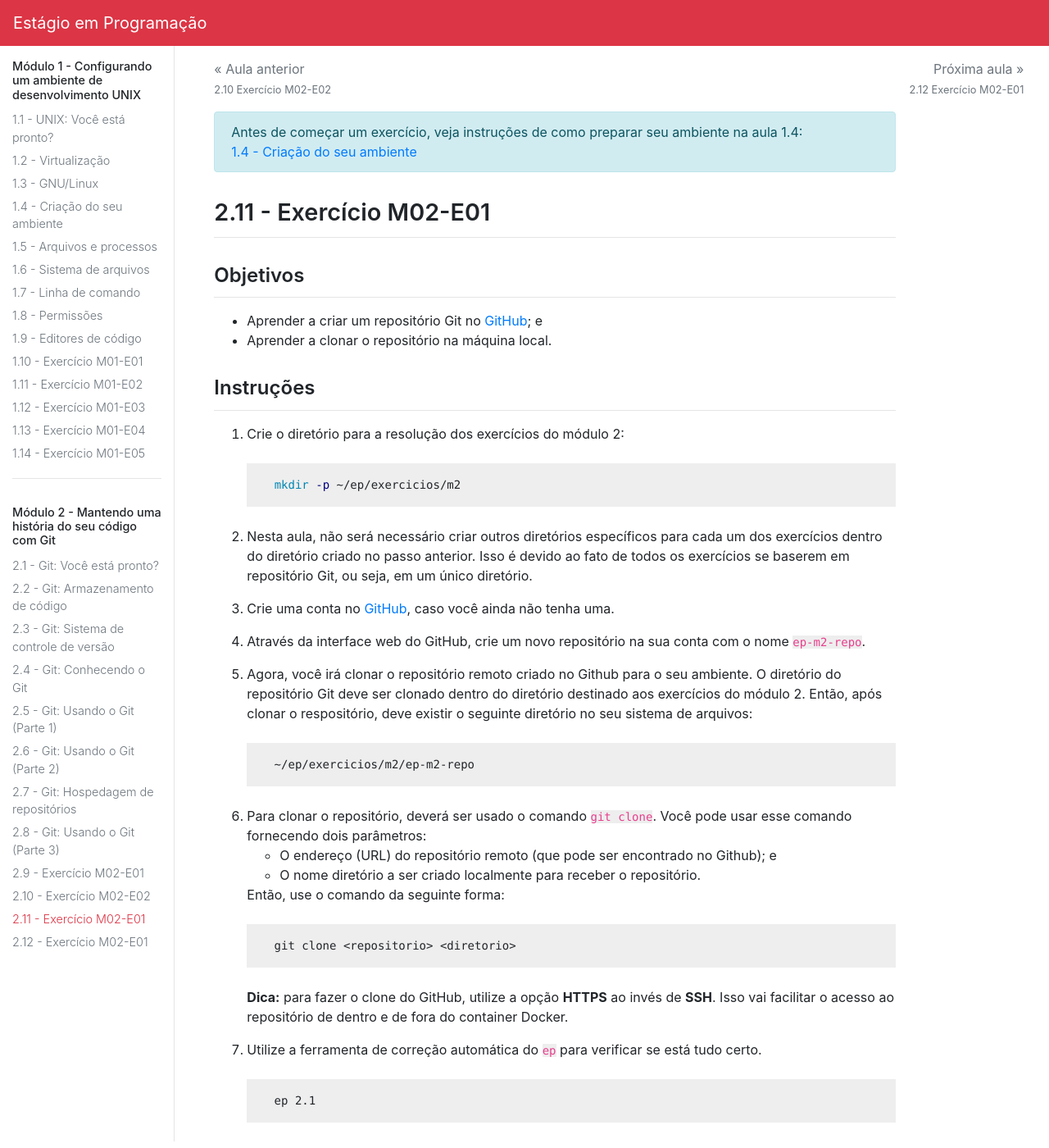
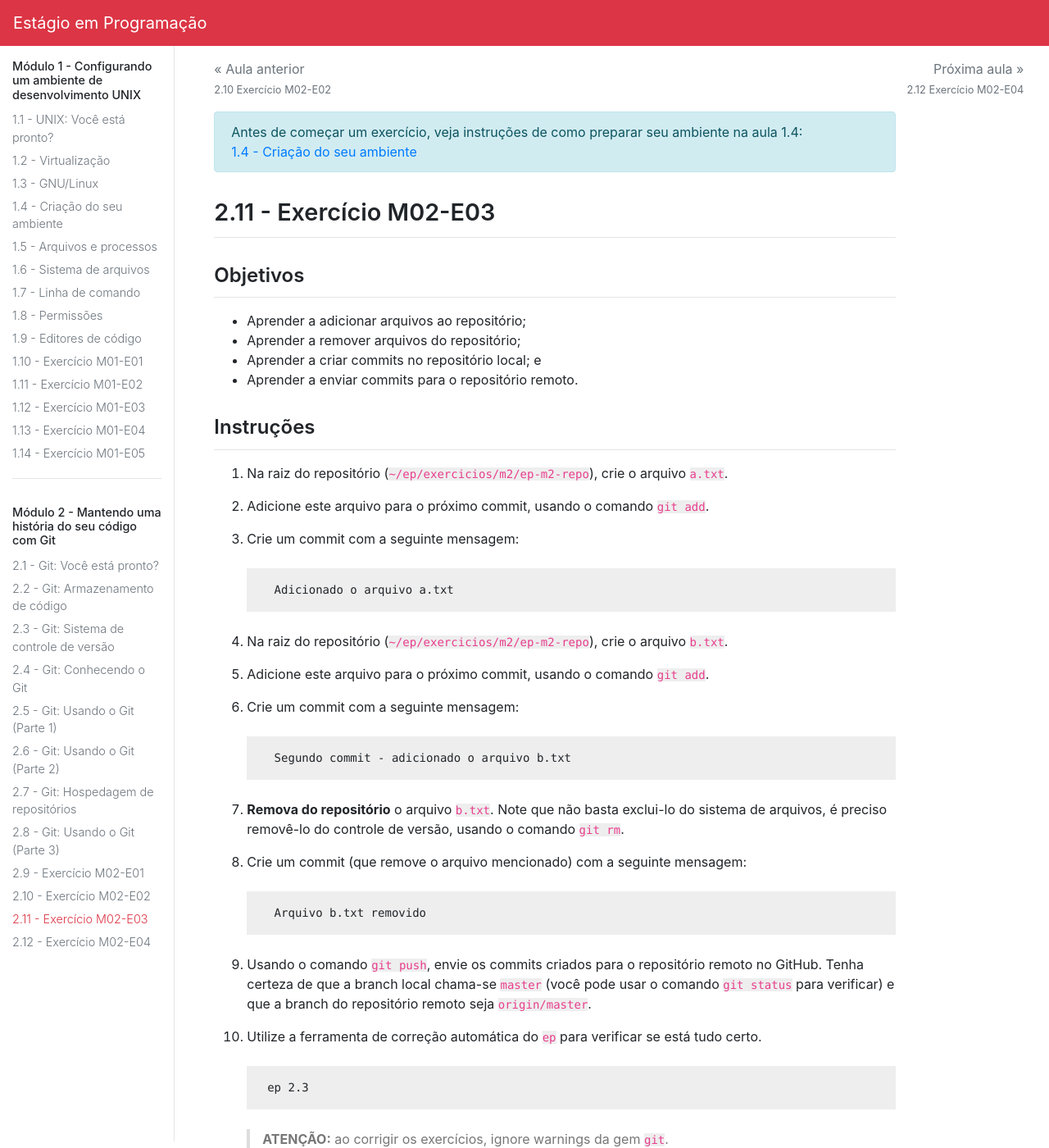
Before and after one commit to infosimples/estagio-em-programacao, a Jekyll site: the page built from _aulas/02_11_git_exercicio_m02_e03.md, in a window 1280 px wide and 1400 px high. Shown: the whole window at 82% size. Built offline with Jekyll 4.4.1, drawn with Linux system fonts in a browser that asks for light colours; some of the changed text lies outside the part shown.

Commit message:
Update exercices from m02

````diff
--- a/_aulas/02_11_git_exercicio_m02_e03.md
+++ b/_aulas/02_11_git_exercicio_m02_e03.md
@@ -2,58 +2,65 @@
 layout: exercicio
 modulo: 2
 numero: 11
-nome: "Exercício M02-E01"
-title: "2.11 Aula de Git: Exercício M02-E01 | Estágio em Programação"
+nome: "Exercício M02-E03"
+title: "2.11 Aula de Git: Exercício M02-E03 | Estágio em Programação"
 description: "Exercício M02-E01 de Git do curso online gratuito Estágio em
   Programação."
 ---
 
 ## Objetivos
 
-- Aprender a criar um repositório Git no [GitHub](https://www.github.com); e
-- Aprender a clonar o repositório na máquina local.
+- Aprender a adicionar arquivos ao repositório;
+- Aprender a remover arquivos do repositório;
+- Aprender a criar commits no repositório local; e
+- Aprender a enviar commits para o repositório remoto.
 
 ## Instruções
 
-1. Crie o diretório para a resolução dos exercícios do módulo 2:
+1. Na raiz do repositório (`~/ep/exercicios/m2/ep-m2-repo`), crie o arquivo `a.txt`.
+
+2. Adicione este arquivo para o próximo commit, usando o comando `git add`.
+
+3. Crie um commit com a seguinte mensagem:
+
+    ```
+      Adicionado o arquivo a.txt
+    ```
+
+4. Na raiz do repositório (`~/ep/exercicios/m2/ep-m2-repo`), crie o arquivo `b.txt`.
+
+5. Adicione este arquivo para o próximo commit, usando o comando `git add`.
+
+6. Crie um commit com a seguinte mensagem:
+
+    ```
+      Segundo commit - adicionado o arquivo b.txt
+    ```
+
+7. __Remova do repositório__ o arquivo `b.txt`. Note que não basta exclui-lo do sistema de arquivos, é preciso removê-lo do controle de versão, usando o comando `git rm`.
+
+8. Crie um commit (que remove o arquivo mencionado) com a seguinte mensagem:
+
+    ```
+      Arquivo b.txt removido
+    ```
+
+9. Usando o comando `git push`, envie os commits criados para o repositório remoto no GitHub. Tenha certeza de que a branch local chama-se `master` (você pode usar o comando `git status` para verificar) e que a branch do repositório remoto seja `origin/master`.
+
+10. Utilize a ferramenta de correção automática do `ep` para verificar se está tudo certo.
 
     ```bash
-      mkdir -p ~/ep/exercicios/m2
+      ep 2.3
     ```
 
-2. Nesta aula, não será necessário criar outros diretórios específicos para cada um dos exercícios
-dentro do diretório criado no passo anterior. Isso é devido ao fato de todos os exercícios se
-baserem em repositório Git, ou seja, em um único diretório.
+    > **ATENÇÃO:** ao corrigir os exercícios, ignore warnings da gem `git`.
 
-3. Crie uma conta no [GitHub](https://www.github.com), caso você ainda não tenha uma.
+### Dica
 
-4. Através da interface web do GitHub, crie um novo repositório na sua conta com o nome
-`ep-m2-repo`.
+Caso você cometa algum erro ao criar commits, os commandos `git checkout`, `git reset` e `git commit --amend` podem ser úteis, dependendo do caso. Pesquise como utilizá-los, caso necessário.
 
-5. Agora, você irá clonar o repositório remoto criado no Github para o seu ambiente. O diretório do
-repositório Git deve ser clonado dentro do diretório destinado aos exercícios do módulo 2. Então,
-após clonar o respositório, deve existir o seguinte diretório no seu sistema de arquivos:
+Esses comandos podem ajudar a resolver, por exemplo, casos de:
 
-    ```bash
-      ~/ep/exercicios/m2/ep-m2-repo
-    ```
-
-6. Para clonar o repositório, deverá ser usado o comando `git clone`. Você pode usar esse comando
-fornecendo dois parâmetros:
-  - O endereço (URL) do repositório remoto (que pode ser encontrado no Github); e
-  - O nome diretório a ser criado localmente para receber o repositório.
-
-    Então, use o comando da seguinte forma:
-
-    ```bash
-      git clone <repositorio> <diretorio>
-    ```
-
-    **Dica:** para fazer o clone do GitHub, utilize a opção __HTTPS__ ao invés de __SSH__. Isso vai
-    facilitar o acesso ao repositório de dentro e de fora do container Docker.
-
-7. Utilize a ferramenta de correção automática do `ep` para verificar se está tudo certo.
-
-    ```bash
-      ep 2.1
-    ```
+- Mensagem errada de commit;
+- Arquivos com nomes errados;
+- Arquivos adicionados ou removidos incorretamente.
--- a/_aulas/02_12_git_exercicio_m02_e04.md
+++ b/_aulas/02_12_git_exercicio_m02_e04.md
@@ -2,58 +2,29 @@
 layout: exercicio
 modulo: 2
 numero: 12
-nome: "Exercício M02-E01"
-title: "2.12 Aula de Git: Exercício M02-E01 | Estágio em Programação"
-description: "Exercício M02-E01 de Git do curso online gratuito Estágio em
+nome: "Exercício M02-E04"
+title: "2.12 Aula de Git: Exercício M02-E04 | Estágio em Programação"
+description: "Exercício M02-E04 de Git do curso online gratuito Estágio em
   Programação."
 ---
 
 ## Objetivos
 
-- Aprender a criar um repositório Git no [GitHub](https://www.github.com); e
-- Aprender a clonar o repositório na máquina local.
+- Aprender a criar novas branches locais; e
+- Aprender a enviar novas branches para o repositório remoto.
 
 ## Instruções
 
-1. Crie o diretório para a resolução dos exercícios do módulo 2:
+1. Entre no diretório do repositório (`~/ep/exercicios/m2/ep-m2-repo`).
+
+2. A partir da branch `master`, crie um nova branch chamada `release`.
+
+3. Usando o comando `git push`, envie a branch `release` para o repositório remoto.
+
+4. Utilize a ferramenta de correção automática do `ep` para verificar se está tudo certo.
 
     ```bash
-      mkdir -p ~/ep/exercicios/m2
+      ep 2.4
     ```
 
-2. Nesta aula, não será necessário criar outros diretórios específicos para cada um dos exercícios
-dentro do diretório criado no passo anterior. Isso é devido ao fato de todos os exercícios se
-baserem em repositório Git, ou seja, em um único diretório.
-
-3. Crie uma conta no [GitHub](https://www.github.com), caso você ainda não tenha uma.
-
-4. Através da interface web do GitHub, crie um novo repositório na sua conta com o nome
-`ep-m2-repo`.
-
-5. Agora, você irá clonar o repositório remoto criado no Github para o seu ambiente. O diretório do
-repositório Git deve ser clonado dentro do diretório destinado aos exercícios do módulo 2. Então,
-após clonar o respositório, deve existir o seguinte diretório no seu sistema de arquivos:
-
-    ```bash
-      ~/ep/exercicios/m2/ep-m2-repo
-    ```
-
-6. Para clonar o repositório, deverá ser usado o comando `git clone`. Você pode usar esse comando
-fornecendo dois parâmetros:
-  - O endereço (URL) do repositório remoto (que pode ser encontrado no Github); e
-  - O nome diretório a ser criado localmente para receber o repositório.
-
-    Então, use o comando da seguinte forma:
-
-    ```bash
-      git clone <repositorio> <diretorio>
-    ```
-
-    **Dica:** para fazer o clone do GitHub, utilize a opção __HTTPS__ ao invés de __SSH__. Isso vai
-    facilitar o acesso ao repositório de dentro e de fora do container Docker.
-
-7. Utilize a ferramenta de correção automática do `ep` para verificar se está tudo certo.
-
-    ```bash
-      ep 2.1
-    ```
+    > **ATENÇÃO:** ao corrigir os exercícios, ignore warnings da gem `git`.
````
Also changed, not shown: _aulas/02_09_git_exercicio_m02_e01.md (+2 -0 lines), _aulas/02_10_git_exercicio_m02_e02.md (+2 -0 lines).
